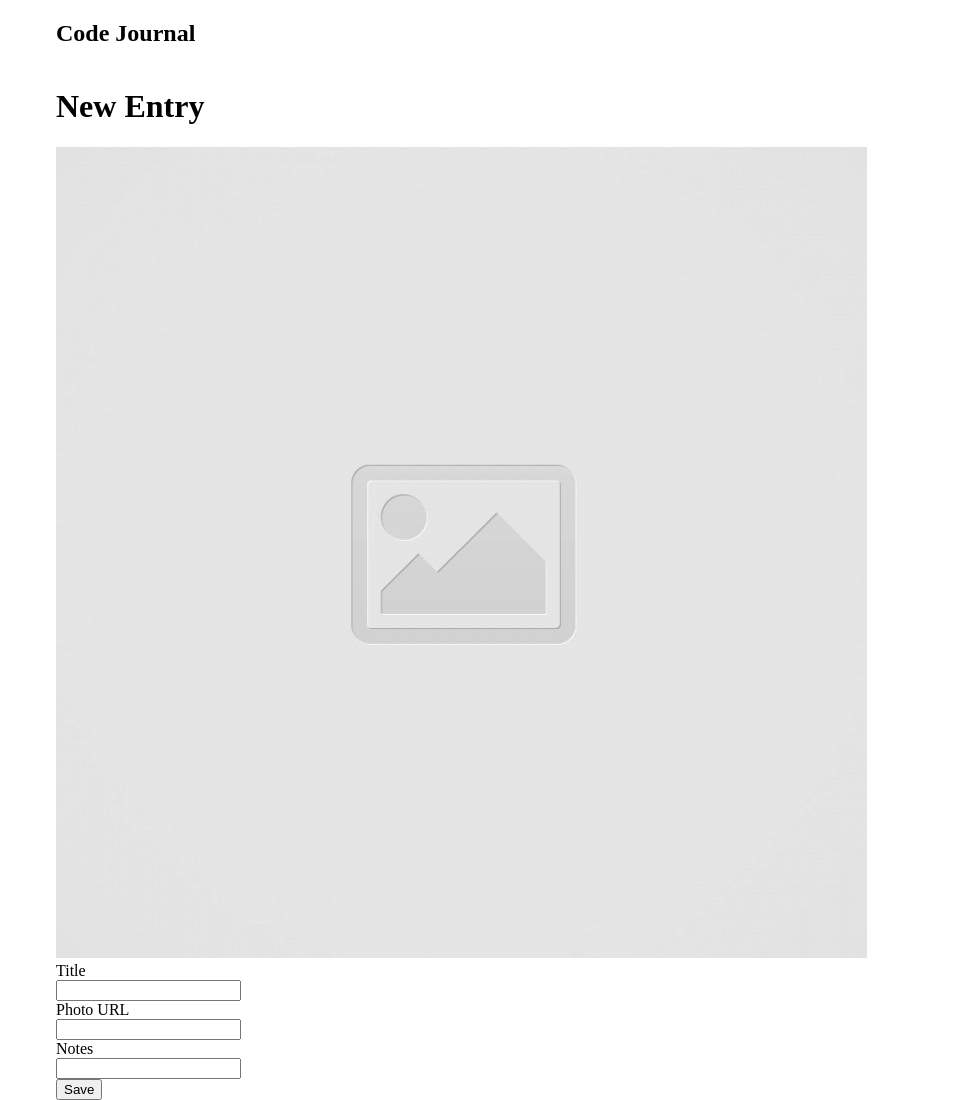
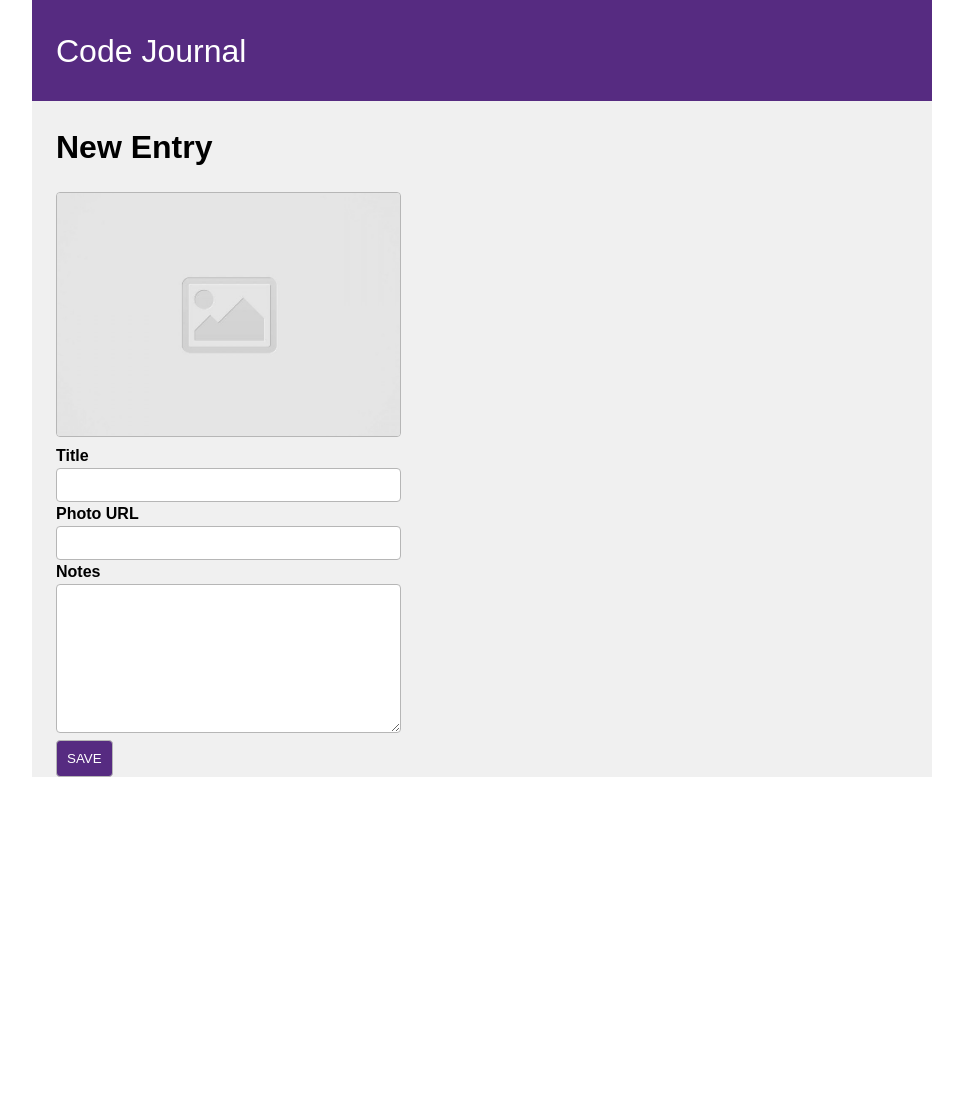
Before and after one commit to jonathanymatsuda/code-journal, a website: page index.html in a window 1280 px wide. Shown: the whole page, without its empty margins (158-1121 px from the left). After the commit the page ends 800 px from the top, so only its background shows below. Drawn offline with Linux system fonts and the light colour scheme.

Commit message:
In progress

```diff
--- a/css/styles.css
+++ b/css/styles.css
@@ -0,0 +1,52 @@
+body {
+  font-family: 'Proza Libre', sans-serif;
+  font-weight: 600;
+  line-height: 1.5;
+}
+
+h2 {
+  font-weight: 400;
+  font-size: 2rem;
+}
+
+img {
+  height: 245px;
+  object-fit: cover;
+}
+
+input,
+textarea {
+  font-family: 'Open Sans', sans-serif;
+  line-height: 21.79px;
+  padding: 5px 5px;
+}
+
+#notes-box {
+  height: 149px;
+}
+
+.save-button {
+  padding: 10px;
+  text-transform: uppercase;
+}
+
+.purple-background {
+  background-color: #562b81;
+}
+
+.beige-background {
+  background-color: #f0f0f0;
+}
+
+.white-text {
+  color: white;
+}
+
+.border-radius {
+  border-radius: 4px;
+  border: 1px solid #b6b6b6;
+}
+
+.input-box-width {
+  width: 345px;
+}
--- a/index.html
+++ b/index.html
@@ -15,27 +15,27 @@
   <link rel="stylesheet" href="css/styles.css">
 </head>
 <body>
-  <header class="container">
+  <header class="container purple-background">
     <div class="row">
       <div class="full-column">
-        <h2>Code Journal</h2>
+        <h2 class="white-text">Code Journal</h2>
       </div>
     </div>
   </header>
   <main>
-    <div class="container" data-view="entry-form">
+    <div class="container beige-background" data-view="entry-form">
       <form>
         <div class="row">
           <div class="full-column">
             <h1>New Entry</h1>
-            <img src="images/placeholder-image-square.jpg" alt="placeholder">
+            <img src="images/placeholder-image-square.jpg" alt="placeholder" class="input-box-width border-radius">
           </div>
         </div>
         <div classs="row">
           <div class="full-column">
             <label for="title-journal">Title</label>
             <div>
-            <input type="text" name="title" id="title-box"/>
+            <input type="text" name="title" id="title-box" class="input-box-width border-radius"/>
             </div>
           </div>
         </div>
@@ -43,7 +43,7 @@
           <div class="full-column">
             <label for="photo-url">Photo URL</label>
             <div>
-            <input type="url" name="url" id="url-insert"/>
+            <input type="url" name="url" id="url-insert" class="input-box-width border-radius"/>
             </div>
           </div>
         </div>
@@ -51,13 +51,13 @@
           <div class="full-column">
             <label for="notes-journal">Notes</label>
             <div>
-            <input type="text" name="notes" id="notes-box"/>
+            <textarea name="notes" id="notes-box" class="input-box-width border-radius"></textarea>
             </div>
           </div>
         </div>
         <div class="row">
           <div class="full-column">
-            <button>Save</button>
+            <button class="save-button purple-background white-text border-radius">Save</button>
           </div>
         </div>
       </form>
```
